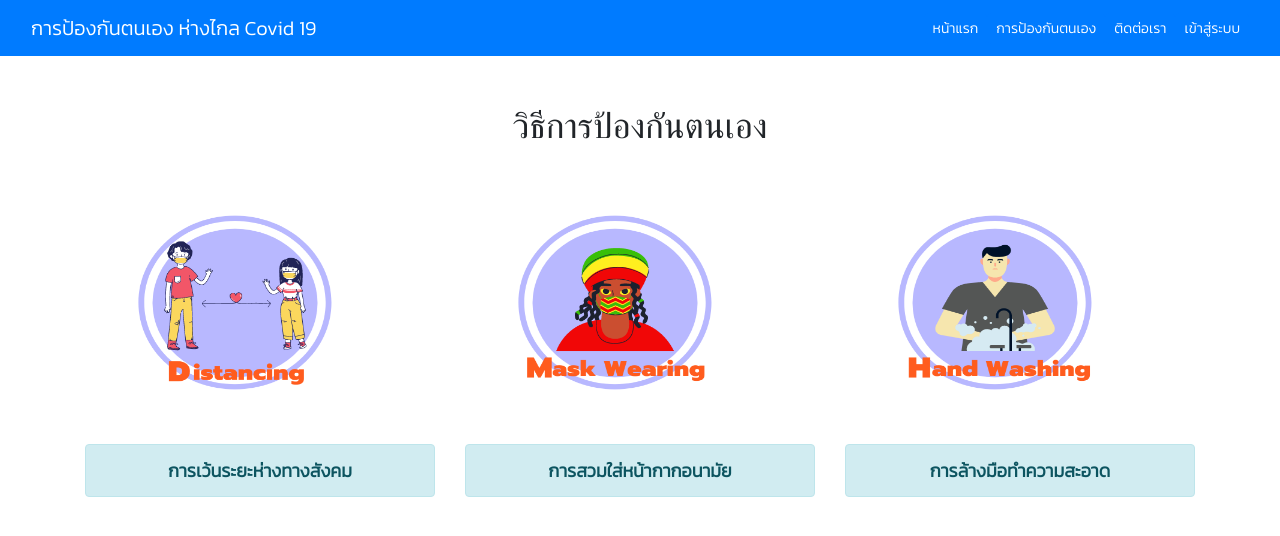
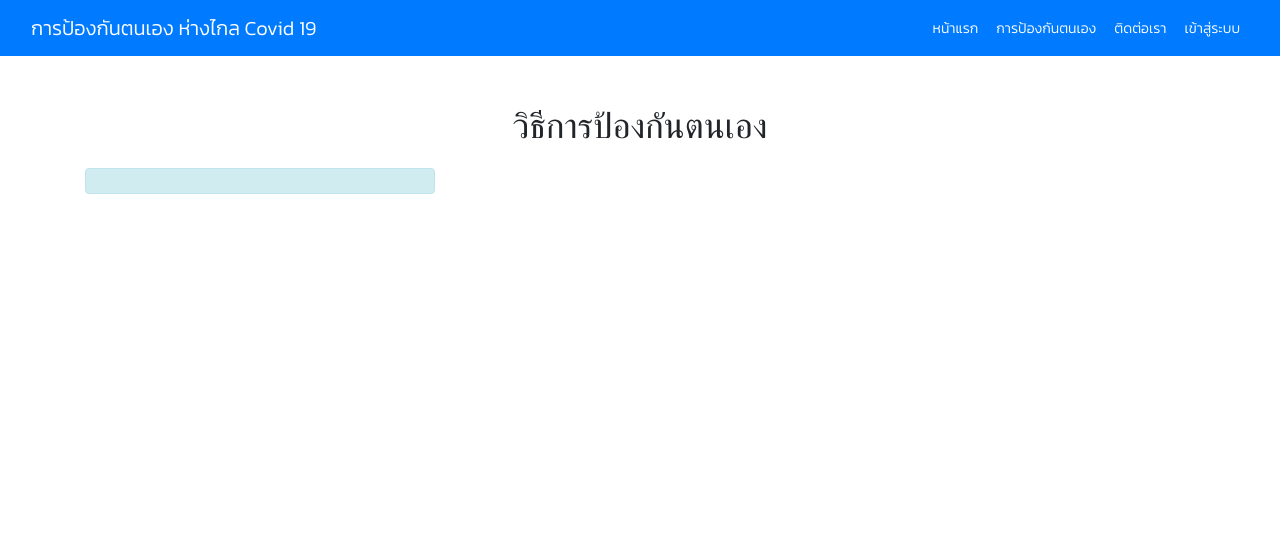
Before and after one commit to Pangkoki20/MiniProject, a Next.js app in the folder covid19/: page /SelfDefense in a window 1280 px wide. Shown: the top 536 px of the page. Built offline with nearby package versions, Linux system fonts and the light colour scheme; a web font is replaced by a local one.

Commit message:
Add Edit Delete CreateSymptom

```diff
--- a/covid19/pages/CreateSymptom.js
+++ b/covid19/pages/CreateSymptom.js
@@ -57,8 +57,7 @@ const CreateSymptom = () => {
     const renderDatas = () => {
         if (datas !== null)
             return datas.map((data, index) => (
-                <li key={index} className={styles.formData}>
-                    {data.id}
+                <div key={index} className={styles.formData}>
                     {(idEdit !== data.id) ?
                         data.selfdefense :
                         (<input type="text"
@@ -71,7 +70,7 @@ const CreateSymptom = () => {
                         <Button className={styles.btTextData} color="primary" size="sm" onClick={() => editData(data.id)}>แก้ไขข้อมูล</Button>
                         <Button className={styles.btTextData} color="danger" size="sm" onClick={() => deleteData(data.id)}>ลบข้อมูล</Button>
                     </div>
-                </li>))
+                </div>))
     }
     const addData = (selfdefense) => {
         setDatas([...datas, { id: datas[datas.length - 1].id + 1, selfdefense }])
--- a/covid19/pages/SelfDefense.js
+++ b/covid19/pages/SelfDefense.js
@@ -14,45 +14,13 @@ export default function SelfDefense() {
                 <div className={styles.formImgSelfDefense}>
                     <Row>
                         <Col xs="6" sm="4" className={styles.imgDistancing}>
-                            <Image
-                                src="/Distancing.png"
-                                alt="Distancing"
-                                width={300}
-                                height={270}
-                            />
+
                             <div className={styles.textDistancing}>
                                 <Alert color="info" >
-                                    <b>การเว้นระยะห่างทางสังคม</b>
+                                    {/* <b>การเว้นระยะห่างทางสังคม</b> */}
                                 </Alert>
                             </div>
                         </Col>
-                        <Col xs="6" sm="4" className={styles.imgMask}>
-                            <Image
-                                src="/Mask.png"
-                                alt="Mask"
-                                width={300}
-                                height={270}
-                            />
-                            <div className={styles.textDistancing}>
-                                <Alert color="info" >
-                                    <b>การสวมใส่หน้ากากอนามัย</b>
-                                </Alert>
-                            </div>
-                        </Col>
-                        <Col xs="6" sm="4" className={styles.imgHand}>
-                            <Image
-                                src="/Hand.png"
-                                alt="Hand"
-                                width={300}
-                                height={270}
-                            />
-                            <div className={styles.textDistancing}>
-                                <Alert color="info" >
-                                    <b>การล้างมือทำความสะอาด</b>
-                                </Alert>
-                            </div>
-                        </Col>
-
                     </Row>
 
                 </div>
--- a/covid19/styles/Home.module.css
+++ b/covid19/styles/Home.module.css
@@ -148,9 +148,25 @@
   text-align: center;
   font-family: 'Kanit', sans-serif;
 }
+.formDataSet{
+  display: flex;
+  justify-content: center;
+  list-style: none;
+  margin: 10px;
+  padding: 20px;
+  flex-wrap: wrap;
+  width: 80vw;
+}
 .formData{
+  display: flex;
+  flex-direction: column;
+  margin: 32px;
+  padding: 32px;
+  text-align: center;
+  border: 2px solid #b8b8ff;
+  font-size: 13px;
   font-family: 'Kanit', sans-serif;
-  font-size: 13px;
+
 
 }
 .cardData{
```
